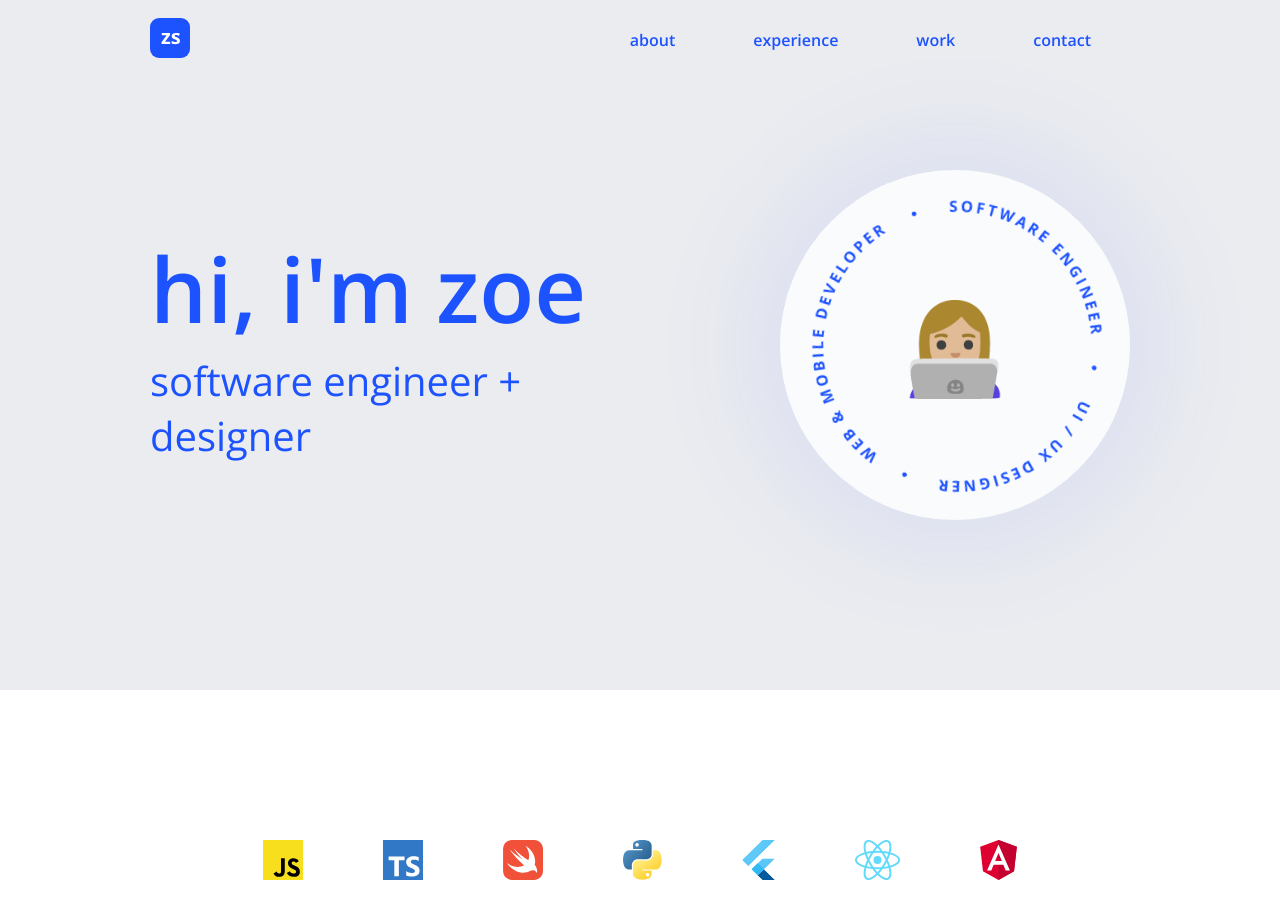
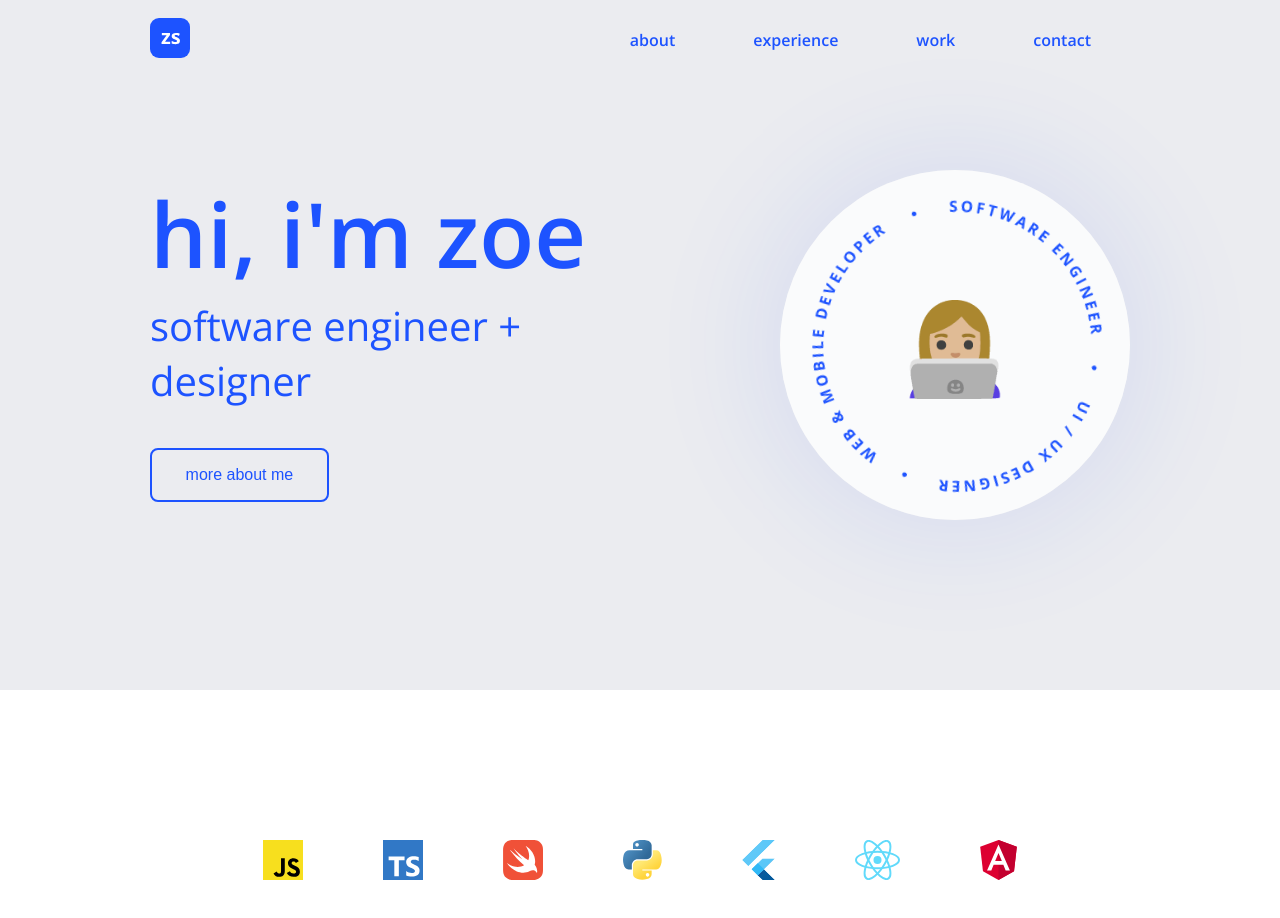
Before and after one commit to zoeschmitt/zoe, a React (Create React App) app: page / in a window 1280 px wide. Shown: the top 918 px of the page. Built offline with nearby package versions, Linux system fonts and the light colour scheme.

Commit message:
feat: added more about me button to hero

```diff
--- a/src/components/button/button.scss
+++ b/src/components/button/button.scss
@@ -1,23 +1,20 @@
 @import "../../styles/global.scss";
 
 .btn {
+  min-height: 50px;
+  min-width: 100px;
+  padding: 1rem 2.1rem;
   -webkit-font-smoothing: antialiased;
   border-radius: 0.5em;
   cursor: pointer;
-  font-size: 1.3rem;
+  font-size: 1rem;
   font-weight: 500;
-  letter-spacing: 0.7px;
   outline: none;
   white-space: nowrap;
-  display: flex;
-  justify-content: center;
-  align-items: center;
   background: transparent;
   border: 2px solid $color-blue;
   text-decoration: none;
   color: $color-blue;
-  max-height: 50px;
-  padding: 1rem 2.1rem;
   -webkit-transition: all 200ms cubic-bezier(0.211, 0.007, 0.355, 1);
   transition: all 200ms cubic-bezier(0.211, 0.007, 0.355, 1);
 
--- a/src/sections/hero/hero.scss
+++ b/src/sections/hero/hero.scss
@@ -9,12 +9,13 @@
     .title {
       font-size: 90px;
       font-weight: 600;
-      margin: 2px 0;
+      line-height: 90px;
+      margin: 0;
     }
     .subtitle {
       font-size: 40px;
       font-weight: 300;
-      margin: 2px 0;
+      margin: 20px 0 40px;
     }
     @include break-point(mobile) {
       .title {
--- a/src/sections/hero/index.tsx
+++ b/src/sections/hero/index.tsx
@@ -1,3 +1,4 @@
+import Button from "../../components/button";
 import Col from "../../components/col";
 import "./hero.scss";
 
@@ -8,6 +9,9 @@ const Hero = () => {
         <Col>
           <h1 className="title">hi, i'm zoe</h1>
           <p className="subtitle">software engineer + designer</p>
+          <div>
+            <Button>more about me</Button>
+          </div>
         </Col>
         <div className="end">
           <div className="circle" aria-hidden="true">
```
